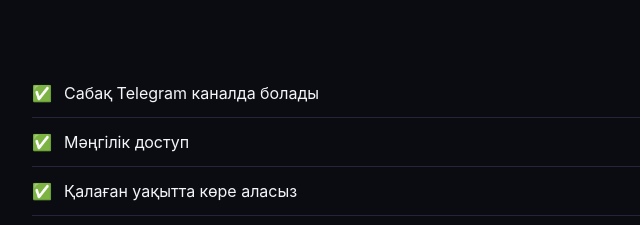
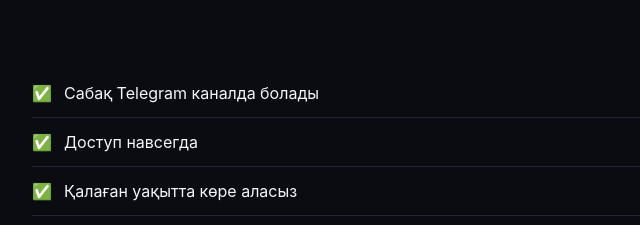
Before and after one commit to wowenter/aicourse, a website: page docs/index.html in a window 1280 px wide. Shown: the part 1121-1346 px from the top of the page, 268-908 px from the left. Drawn offline with Linux system fonts and the light colour scheme.

Commit message:
Доступ навсегда
Co-Authored-By: Claude Opus 5.5 <noreply@anthropic.com>
Claude-Session: https://claude.ai/code/session_01EibMpCfmk9HVSuJLD2HseG

```diff
--- a/docs/index.html
+++ b/docs/index.html
@@ -126,7 +126,7 @@
   <section>
     <ul class="for">
       <li>✅ <span>Сабақ Telegram каналда болады</span></li>
-      <li>✅ <span>Мәңгілік доступ</span></li>
+      <li>✅ <span>Доступ навсегда</span></li>
       <li>✅ <span>Қалаған уақытта көре аласыз</span></li>
       <li>📱 <span><b>Барлығын телефонмен жасайсыз!</b></span></li>
     </ul>
```
